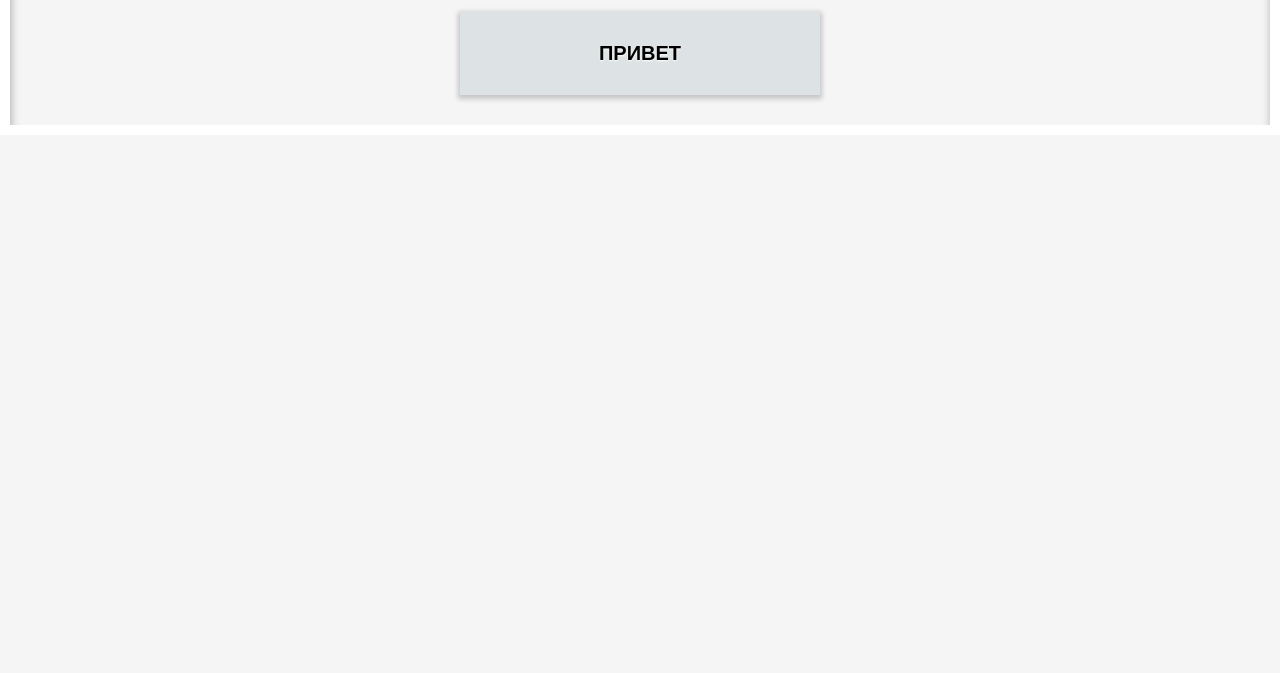
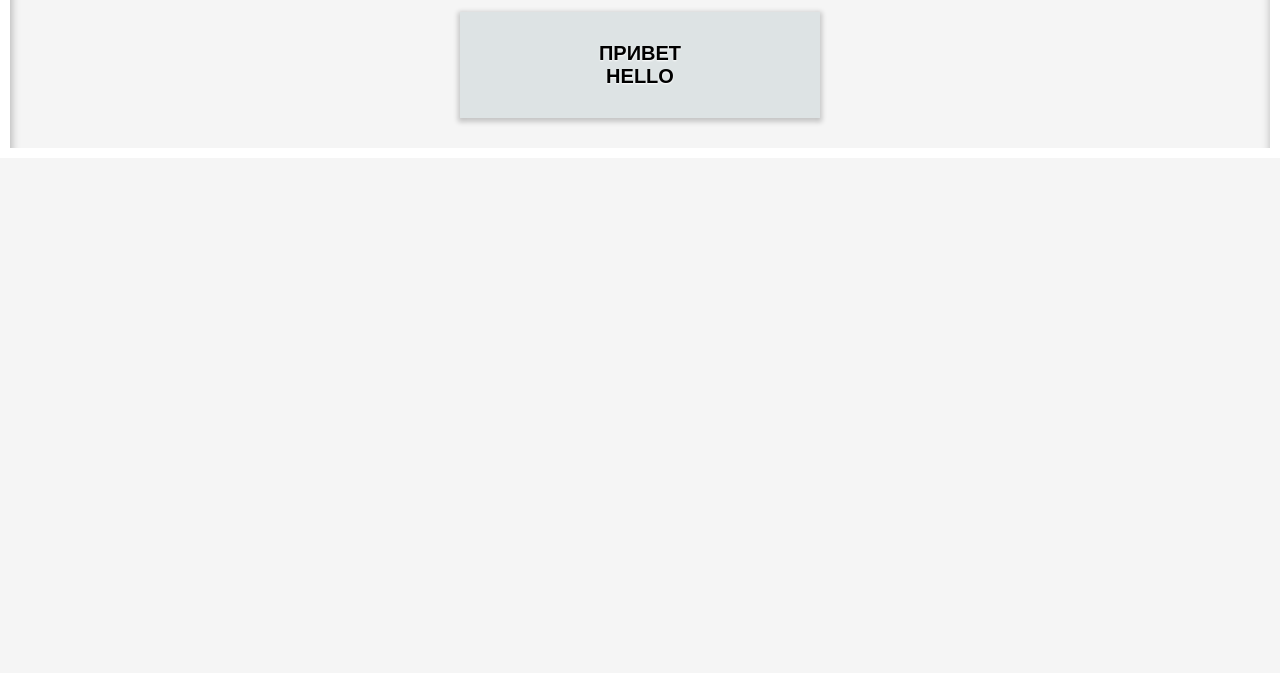
Before and after one commit to VKladov/Start, a website: page app/index.html in a window 1280 px wide. Shown: the part 127-800 px from the top of the page. Drawn offline with Linux system fonts and the light colour scheme.

Commit message:
Добавить строчку

```diff
--- a/app/index.html
+++ b/app/index.html
@@ -9,6 +9,7 @@
 		<h1>Title</h1>
 		<div class="block">
 			<div class="some-text">Привет</div>
+			<div class="some-text">Hello</div>
 		</div>
 		<script src="js/libs.min.js"></script>
 		<script src="js/common.js"></script>
```
